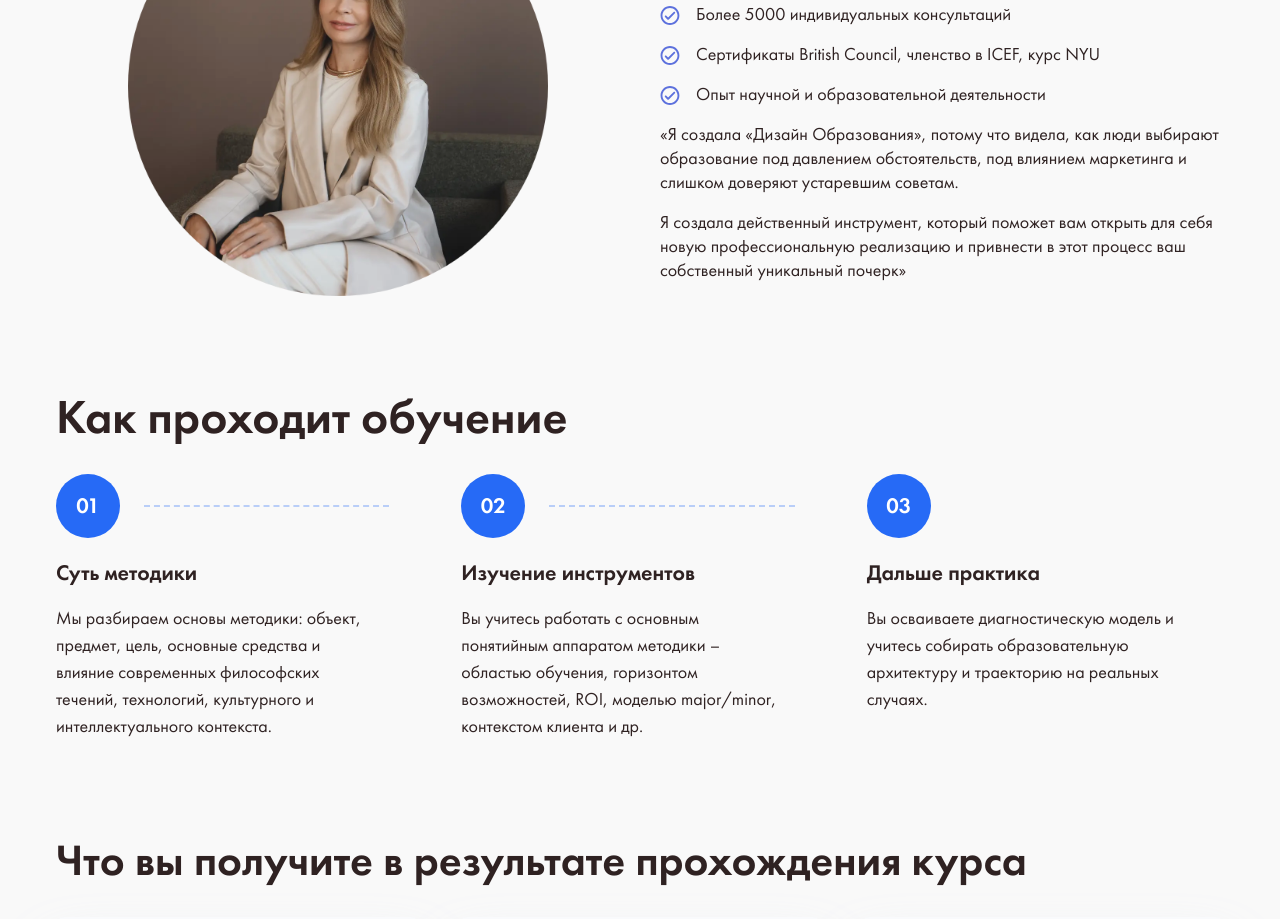
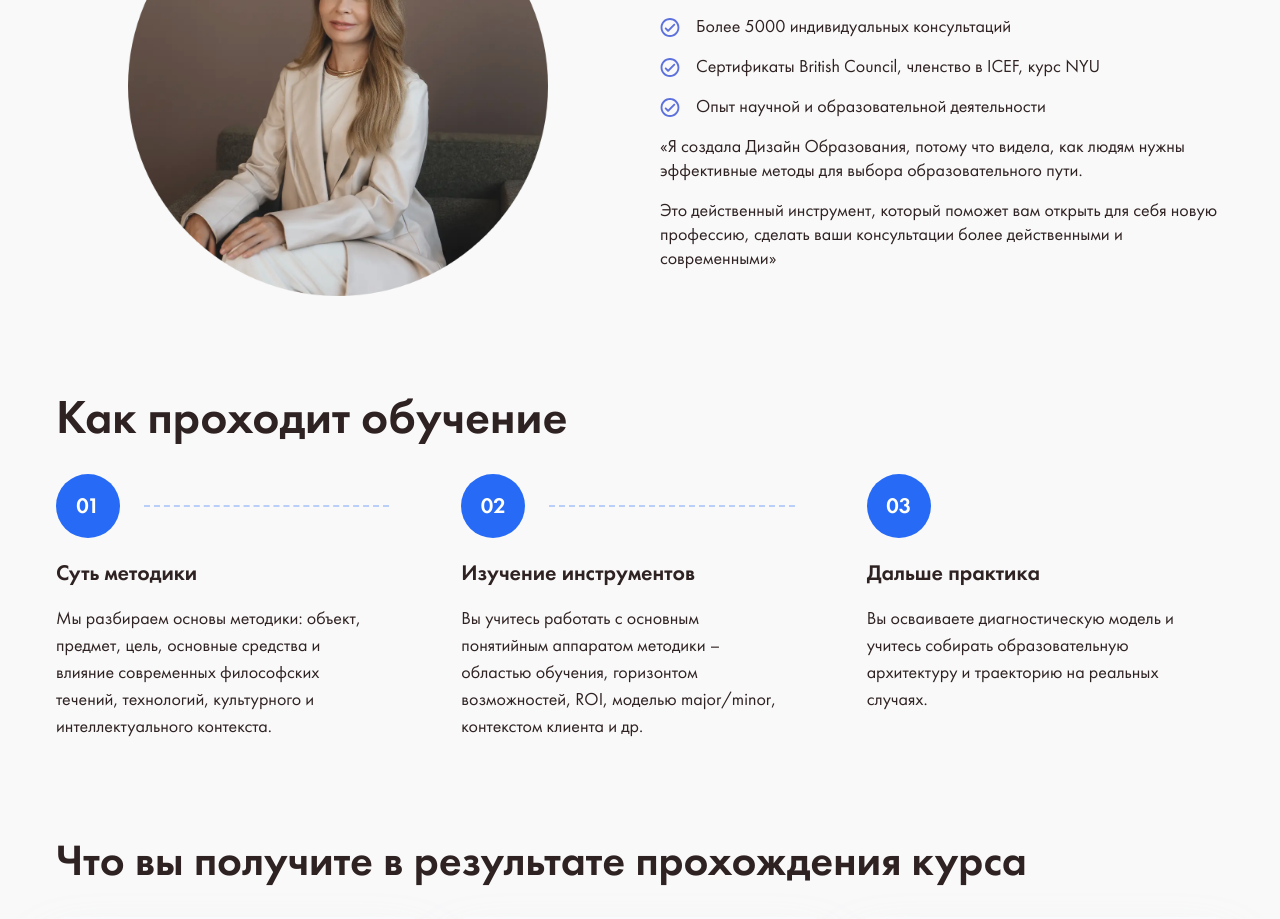
Before and after one commit to klbvct/education_new, a Next.js app: page /ru/course in a window 1280 px wide. Shown: the part 3960-4879 px from the top of the page. Built offline with nearby package versions, Linux system fonts and the light colour scheme; no server answers.

Commit message:
Update the /course author quote (uk + ru)
Co-Authored-By: Claude Opus 5.5 <noreply@anthropic.com>

```diff
--- a/components/CoursePage.tsx
+++ b/components/CoursePage.tsx
@@ -186,8 +186,8 @@ const STRINGS: Record<
       'Досвід наукової і освітньої діяльності',
     ],
     authorQuote: [
-      '«Я створила Дизайн Освіти», бо бачила, як люди обирають освіту під тиском обставин, оманою маркетингу і надто довіряють застарілим порадам.',
-      'Я створила дієвий інструмент, який допоможе вам відкрити для себе нову професійну реалізацію, внести в цей процес ваш власний унікальний почерк»',
+      '«Я створила Дизайн Освіти, бо бачила, як люди потребують ефективних методів для вибору освітнього шляху.',
+      'Це дієвий інструмент, який допоможе вам відкрити для себе нову професію, зробити ваші консультації більш дієвими і сучасними»',
     ],
     howHeading: 'Як проходить навчання',
     howSteps: [
@@ -415,8 +415,8 @@ const STRINGS: Record<
       'Опыт научной и образовательной деятельности',
     ],
     authorQuote: [
-      '«Я создала «Дизайн Образования», потому что видела, как люди выбирают образование под давлением обстоятельств, под влиянием маркетинга и слишком доверяют устаревшим советам.',
-      'Я создала действенный инструмент, который поможет вам открыть для себя новую профессиональную реализацию и привнести в этот процесс ваш собственный уникальный почерк»',
+      '«Я создала Дизайн Образования, потому что видела, как людям нужны эффективные методы для выбора образовательного пути.',
+      'Это действенный инструмент, который поможет вам открыть для себя новую профессию, сделать ваши консультации более действенными и современными»',
     ],
     howHeading: 'Как проходит обучение',
     howSteps: [
```
